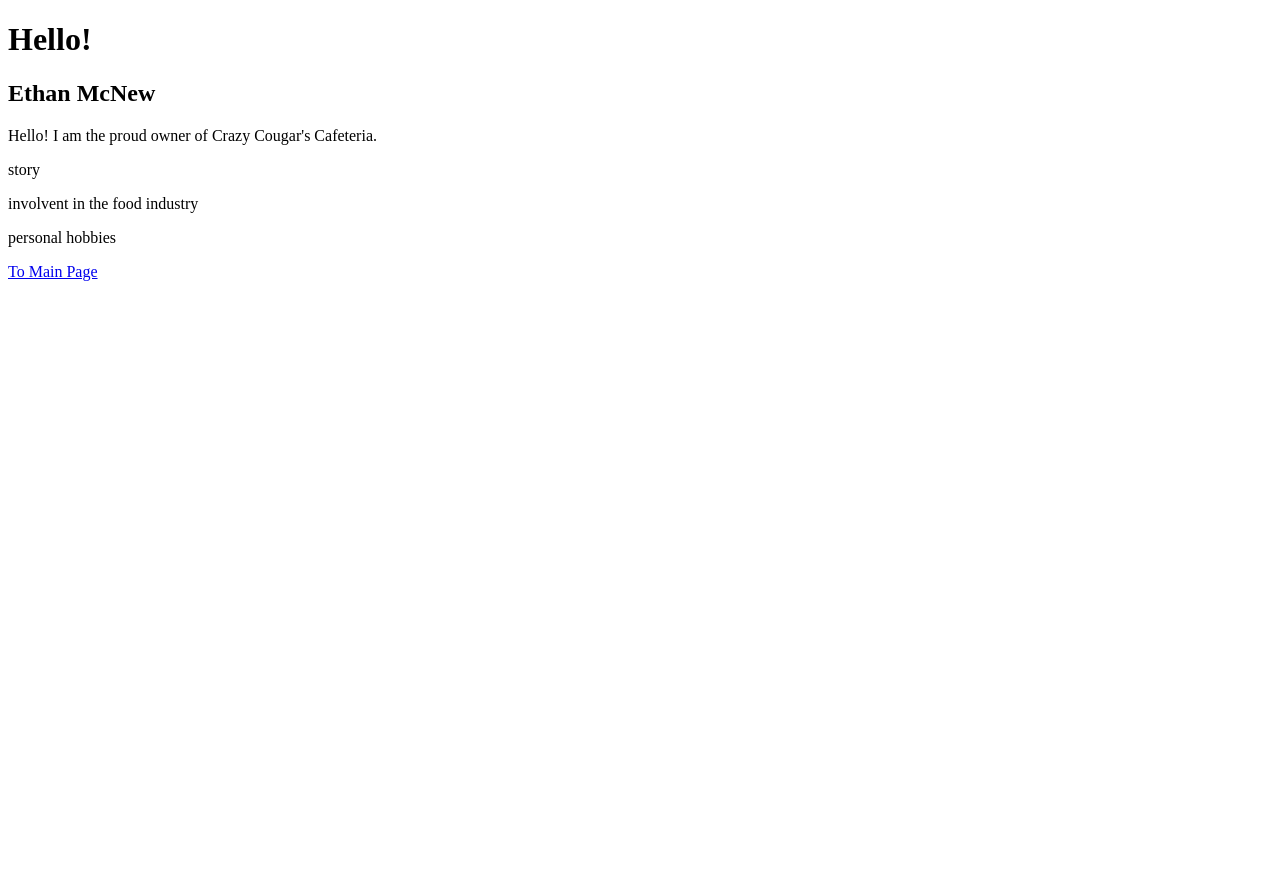
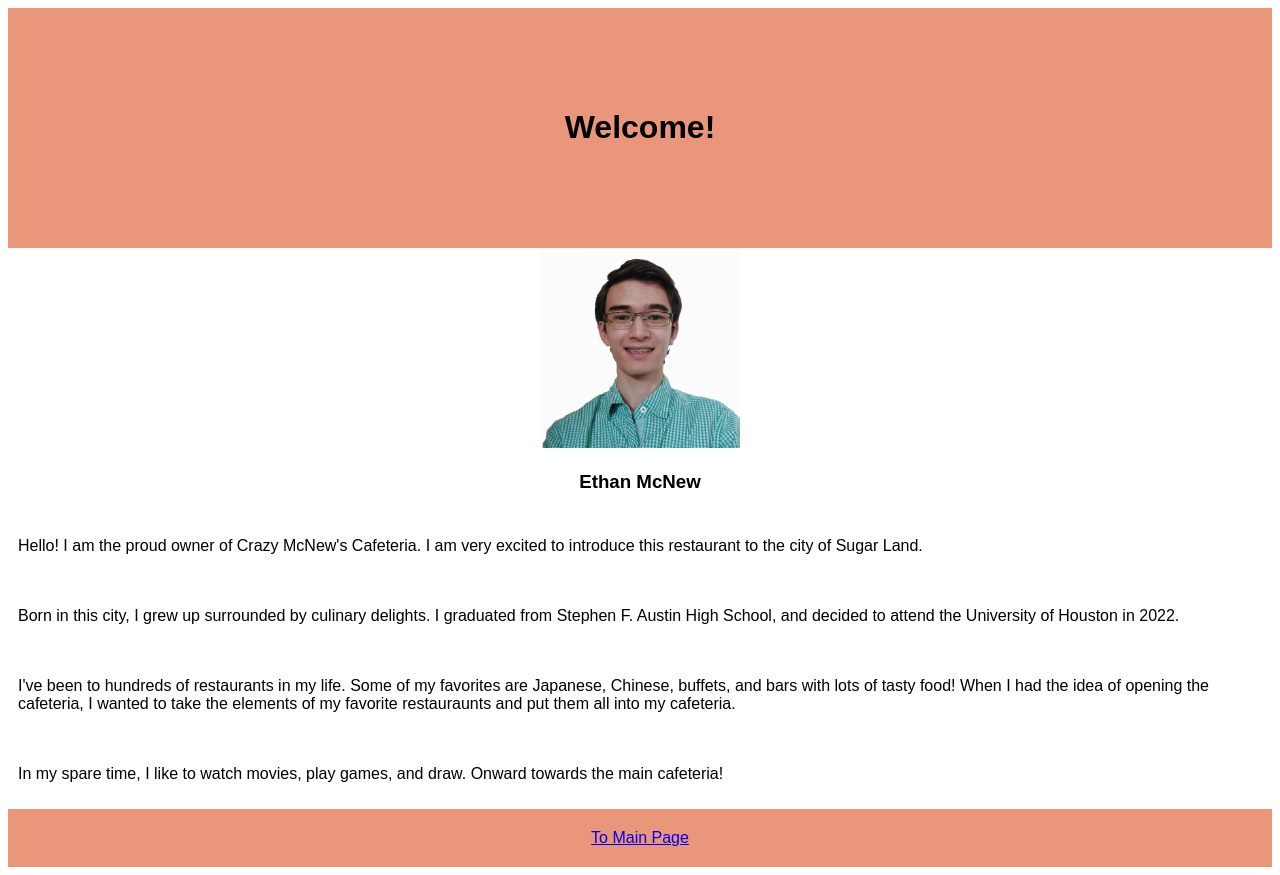
Before and after one commit to CIS-Spring-2024/cis-2336-assignment-1-EthanMcNew, a plain HTML site: page index.html in a window 1280 px wide. Before the commit the page ends 800 px from the top, so only its background shows below. Drawn offline with Linux system fonts and the light colour scheme.

Commit message:
new images

```diff
--- a/index.html
+++ b/index.html
@@ -6,37 +6,36 @@
     </head>
     <body>
         <header>
-            <h1>Hello!</h1>
+            <h1>Welcome!</h1>
         </header>
 
         <section id="identity">
-            <figure>
-                <!--Stick your face here.-->
-            </figure>
-
-            <h2>Ethan McNew</h2>
-            <!--Change this h2 to a caption. Put your face.-->
+            <img src="ethanmcnewphoto.jpg">
+            <h3>Ethan McNew</h3>
         </section>
 
-        <section id="intro">
-            <p>Hello! I am the proud owner of Crazy Cougar's Cafeteria.</p>
-        </section>
+        <div>
+            <p>Hello! I am the proud owner of Crazy McNew's Cafeteria. I am very excited to
+                introduce this restaurant to the city of Sugar Land.</p>
+        </div>
 
-        <section id="story">
-            <p>story</p>
-        </section>
+        <div>
+            <p>Born in this city, I grew up surrounded by culinary delights. I graduated from
+                Stephen F. Austin High School, and decided to attend the University of Houston in 2022.</p>
+        </div>
 
-        <section id="food">
-            <p>involvent in the food industry</p>
-        </section>
+        <div>
+            <p>I've been to hundreds of restaurants in my life. Some of my favorites are Japanese, Chinese, buffets,
+                and bars with lots of tasty food! When I had the idea of opening the cafeteria, I wanted to take the elements
+                of my favorite restauraunts and put them all into my cafeteria.</p>
+        </div>
 
-        <section id="hobbies">
-            <p>personal hobbies</p>
-        </section>
+        <div>
+            <p>In my spare time, I like to watch movies, play games, and draw. Onward towards the main cafeteria!</p>
+        </div>
 
         <footer>
             <a href="main.html">To Main Page</a>
-            <!--Do this later-->
         </footer>
     </body>
 </html>
--- a/style.css
+++ b/style.css
@@ -0,0 +1,28 @@
+body {
+    font-family: Arial, sans-serif;
+}
+
+header {
+    padding: 80px;
+    background-color: darksalmon;
+    text-align: center;
+}
+
+footer {
+    padding: 20px;
+    background-color: darksalmon;
+    text-align: center;
+}
+
+div {
+    padding: 10px;
+}
+
+/*Associated with index.html*/
+#identity img {
+    width: 200px;
+}
+
+#identity {
+    text-align: center;
+}
```
Also changed, not shown: main.html (+8 -3 lines), about.html (deleted).
